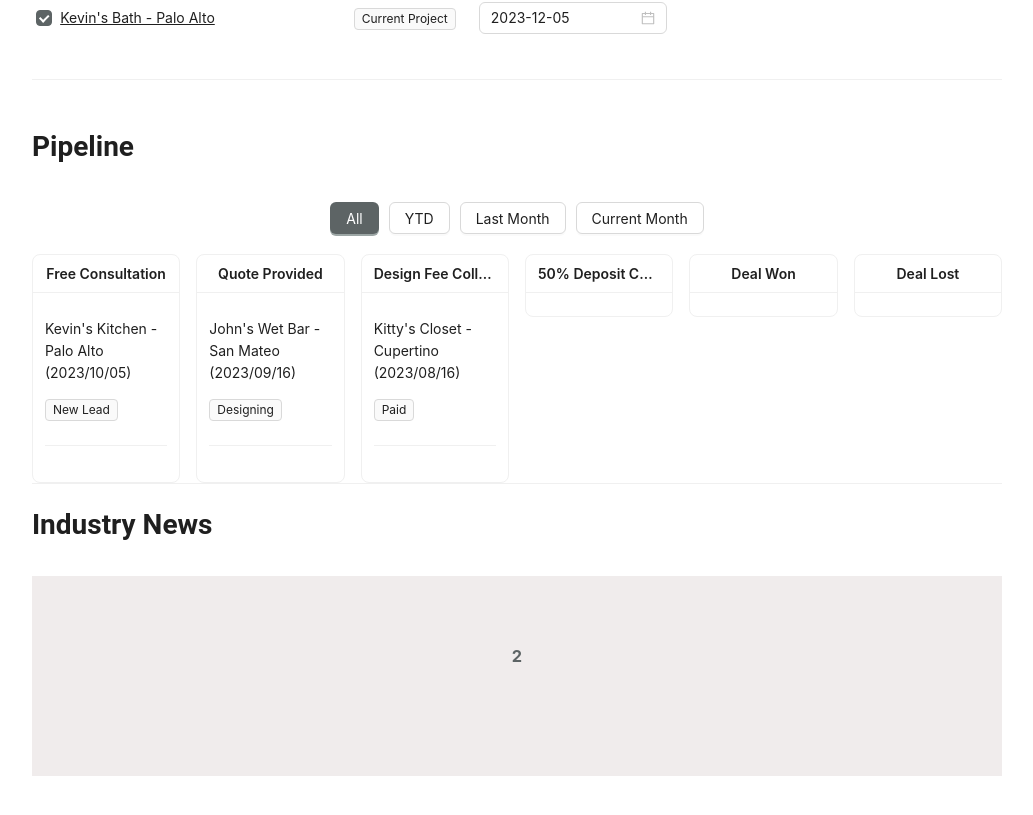
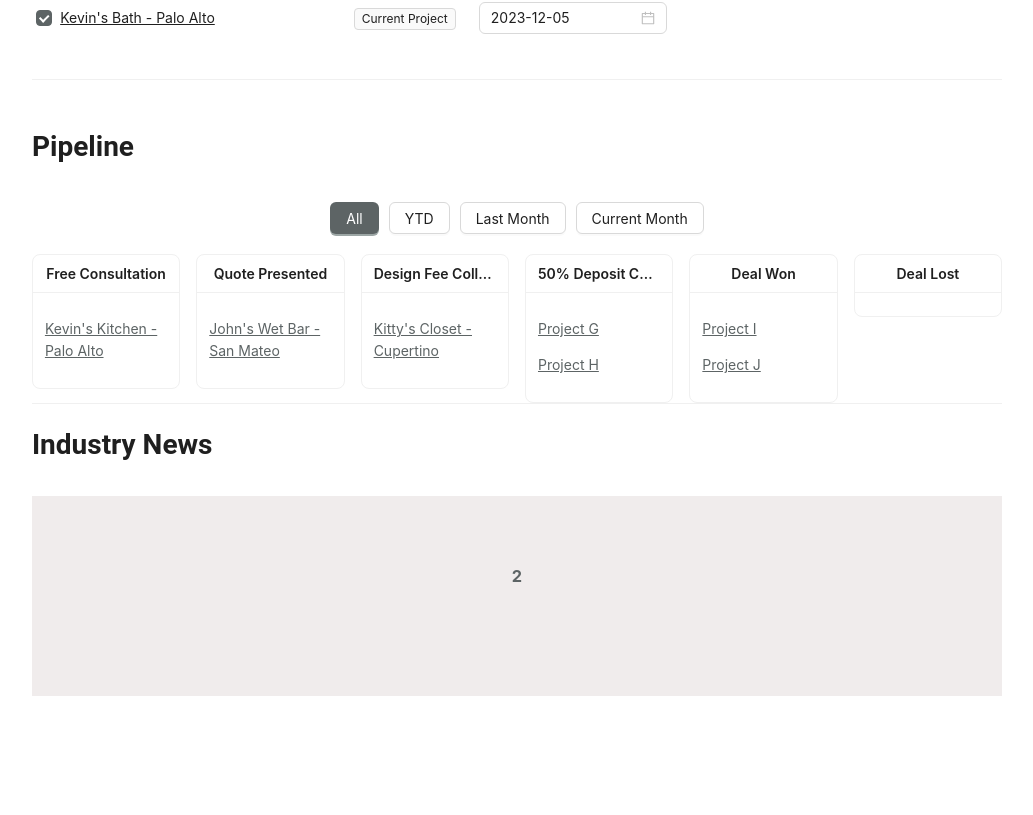
Before and after one commit to y1141335509/ronbow-portal-web, a React (Create React App) app: page /dashboard in a window 1280 px wide. Shown: the part 816-1631 px from the top of the page, without its empty margins (179-1212 px from the left). Built offline with nearby package versions, Linux system fonts and the light colour scheme; sample sign-in values are in the browser's storage.

Commit message:
changed leads

```diff
--- /dev/null
+++ b/src/components/Dashboard/CardList/CardList.css
@@ -0,0 +1,4 @@
+p.card-list-links a {
+  color: rgb(93, 100, 101);
+  text-decoration: underline;
+}
--- a/src/components/Dashboard/CardList/CardList.js
+++ b/src/components/Dashboard/CardList/CardList.js
@@ -1,5 +1,9 @@
 import React, { useState, } from 'react';
 import { Card, Button, Row, Col, Tag, Divider } from 'antd';
+import './CardList.css';
+
+
+
 
 const CardList = () => {
   const [viewOption, setViewOption] = useState('All');
@@ -9,19 +13,19 @@ const CardList = () => {
       { name: "Kevin's Kitchen - Palo Alto", date: '2023/10/05', status: 'New Lead' },
       //... add more data as needed
     ],
-    'Quote Provided': [
+    'Quote Presented': [
       { name: "John's Wet Bar - San Mateo", date: '2023/09/16', status: 'Designing' },
     ],
     'Design Fee Collected': [
       { name: "Kitty's Closet - Cupertino", date: '2023/08/16', status: 'Paid' },
     ],
     '50% Deposit Collected': [
-      // { name: 'Project G', date: '2023/03/10', status: 'Paid', },
-      // { name: 'Project H', date: '2023/10/01', status: 'Paid', },
+      { name: 'Project G', date: '2023/03/10', status: 'Paid', },
+      { name: 'Project H', date: '2023/12/01', status: 'Paid', },
     ],
     'Deal Won': [
-      // { name: 'Project I', date: '2022/11/31', status: 'Paid', },
-      // { name: 'Project J', date: '2023/10/10', status: 'Designing', },
+      { name: 'Project I', date: '2022/11/31', status: 'Paid', },
+      { name: 'Project J', date: '2023/12/10', status: 'Designing', },
     ],
     'Deal Lost': [
       // { name: 'Project K', date: '2023/11/10', status: 'New Lead', },
@@ -97,11 +101,11 @@ const CardList = () => {
             <Card title={cardTitle} bordered={true} size="small" headStyle={{ textAlign: 'center', }}>
               {cardsData[cardTitle].filter(filterData()).map((project) => (
                 <div>
-                  <p key={project.name}>
-                    {project.name} ({project.date})
+                  <p key={project.name} className='card-list-links'>
+                    <a href="/">{project.name} </a>
+                    {/* ({project.date}) */}
                   </p>
-                  <Tag key={project.name}>{project.status}</Tag>
-                  <Divider />
+                  {/* <Tag key={project.name}>{project.status}</Tag> */}
                 </div>
 
               ))}
```
